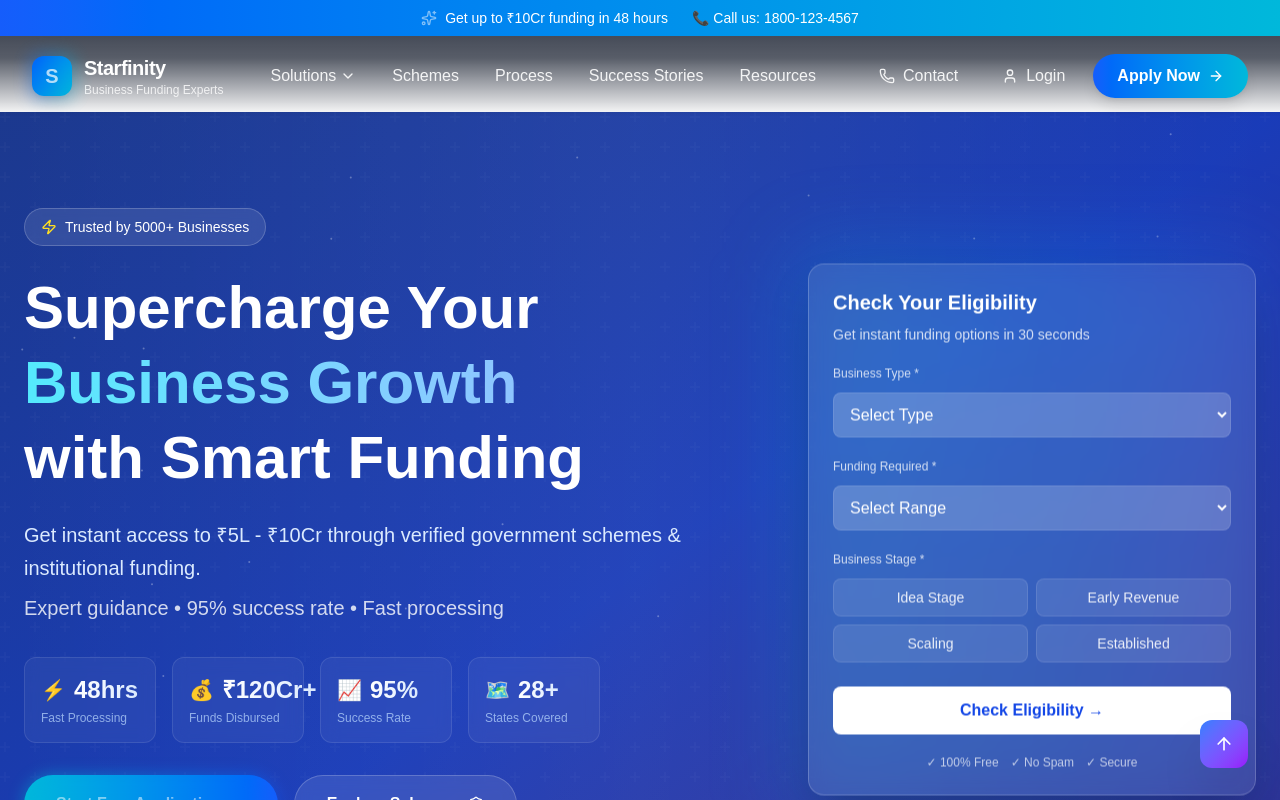
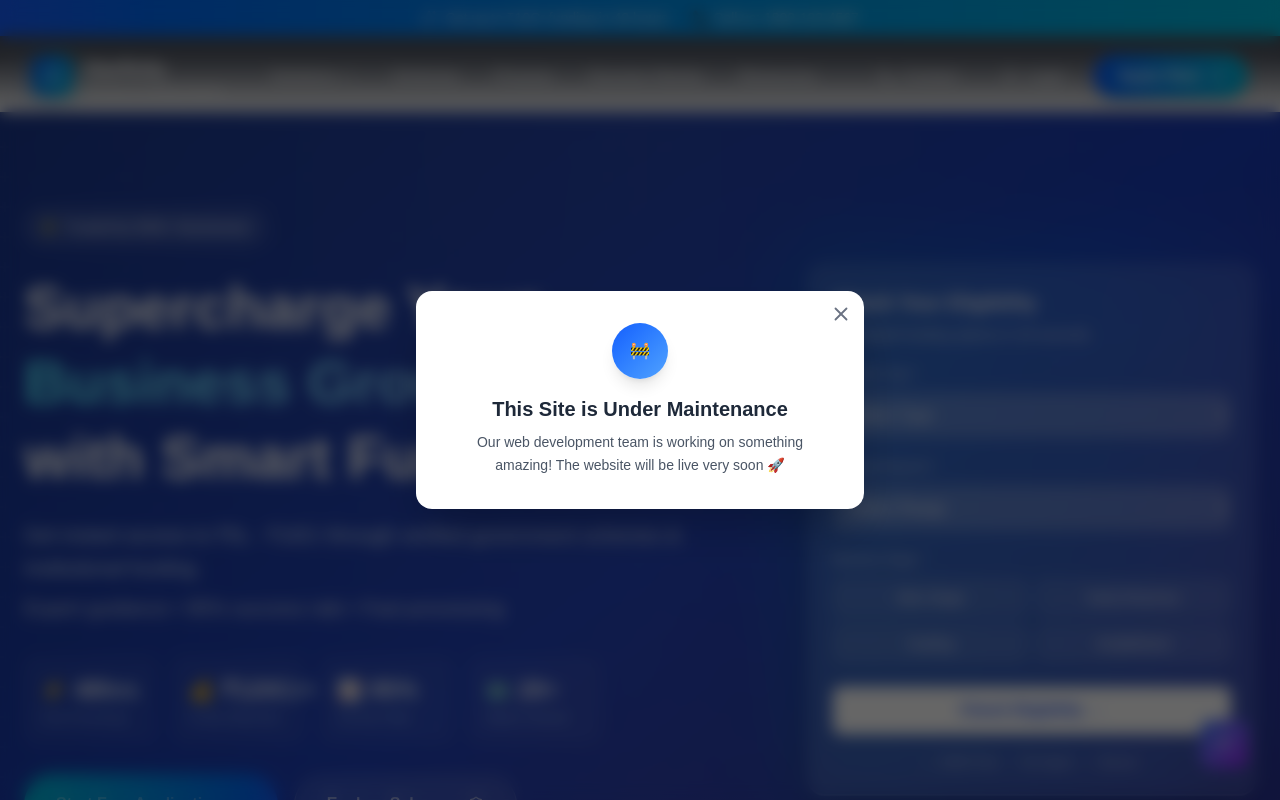
Before and after one commit to vaiket/starfinity-vaiket, a Next.js app: page / in a window 1280 px wide. Shown: the top 800 px of the page. Built offline with nearby package versions, Linux system fonts and the light colour scheme.

Commit message:
Initial project push

```diff
--- /dev/null
+++ b/src/app/(home)/components/MaintenancePopup.tsx
@@ -0,0 +1,64 @@
+"use client";
+
+import { useState, useEffect } from "react";
+import { X } from "lucide-react";
+
+export default function MaintenancePopup() {
+  const [show, setShow] = useState(false);
+
+  useEffect(() => {
+    // Show popup after short delay
+    const timer = setTimeout(() => setShow(true), 800);
+    return () => clearTimeout(timer);
+  }, []);
+
+  if (!show) return null;
+
+  return (
+    <div className="fixed inset-0 bg-black/60 backdrop-blur-sm flex items-center justify-center z-50 animate-fadeIn">
+      <div className="bg-white w-[90%] max-w-md rounded-2xl p-8 text-center shadow-2xl animate-scaleUp relative">
+
+        {/* Close Button */}
+        <button
+          onClick={() => setShow(false)}
+          className="absolute top-3 right-3 text-gray-500 hover:text-red-500 transition"
+        >
+          <X size={22} />
+        </button>
+
+        {/* Icon */}
+        <div className="w-14 h-14 mx-auto mb-4 flex items-center justify-center text-white bg-gradient-to-br from-blue-600 to-blue-400 rounded-full shadow-lg">
+          🚧
+        </div>
+
+        {/* Text */}
+        <h3 className="text-xl font-semibold mb-2 text-gray-800">
+          This Site is Under Maintenance
+        </h3>
+        <p className="text-gray-600 text-sm leading-relaxed">
+          Our web development team is working on something amazing!
+          The website will be live very soon 🚀
+        </p>
+
+      </div>
+
+      {/* Animations */}
+      <style jsx>{`
+        .animate-scaleUp {
+          animation: scaleUp 0.35s ease forwards;
+        }
+        @keyframes scaleUp {
+          0% { transform: scale(0.6); opacity: 0; }
+          100% { transform: scale(1); opacity: 1; }
+        }
+        .animate-fadeIn {
+          animation: fadeIn 0.4s ease forwards;
+        }
+        @keyframes fadeIn {
+          0% { opacity: 0; }
+          100% { opacity: 1; }
+        }
+      `}</style>
+    </div>
+  );
+}
--- a/src/app/page.tsx
+++ b/src/app/page.tsx
@@ -8,12 +8,13 @@ import FAQ from "./(home)/components/FAQ";
 import Footer from "./(home)/components/Footer";
 import SecureFundingProcess from "./(home)/components/SecureFundingProcess";
 import ContactCTA from "./(home)/components/ContactCTA";
-
+import MaintenancePopup from "./(home)/components/MaintenancePopup";
 export default function Home() {
   return (
     <main>
       <Header />
       <Hero />
+      <MaintenancePopup />
       <Features />
       <Pricing />
       <Testimonials />
```
